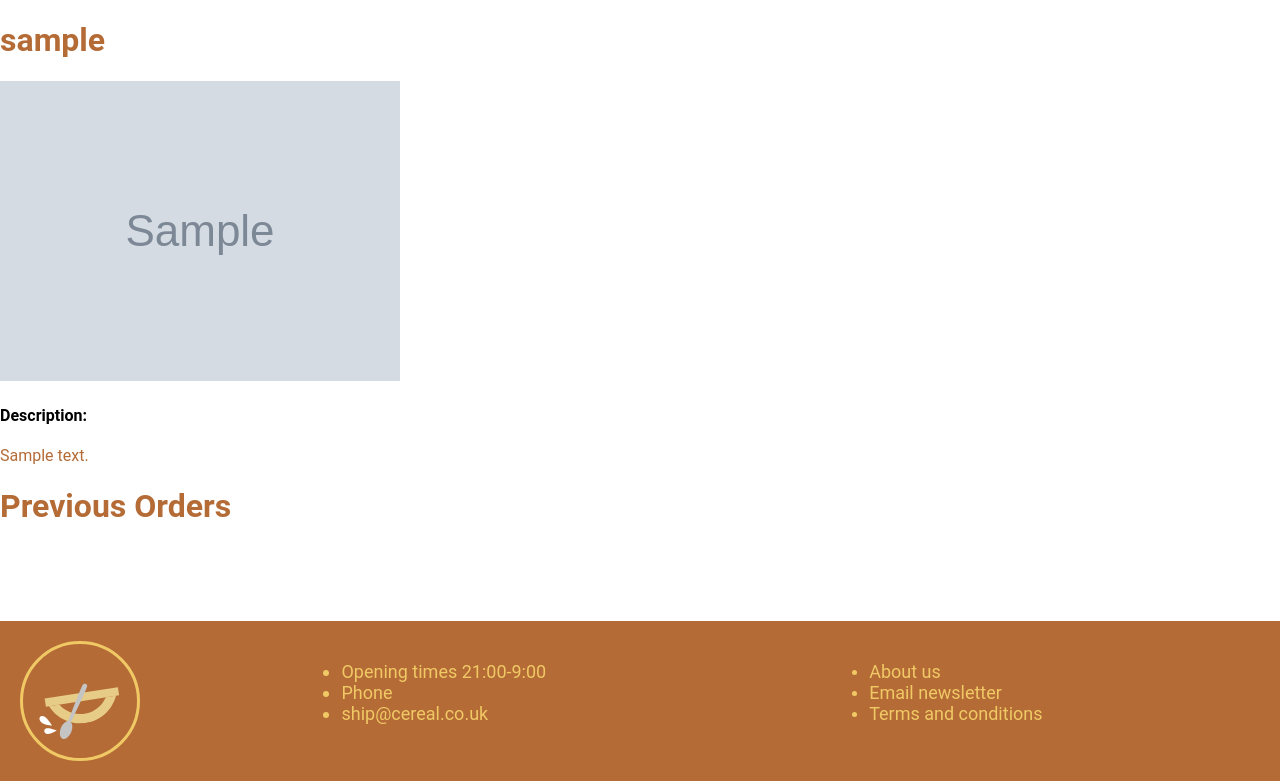
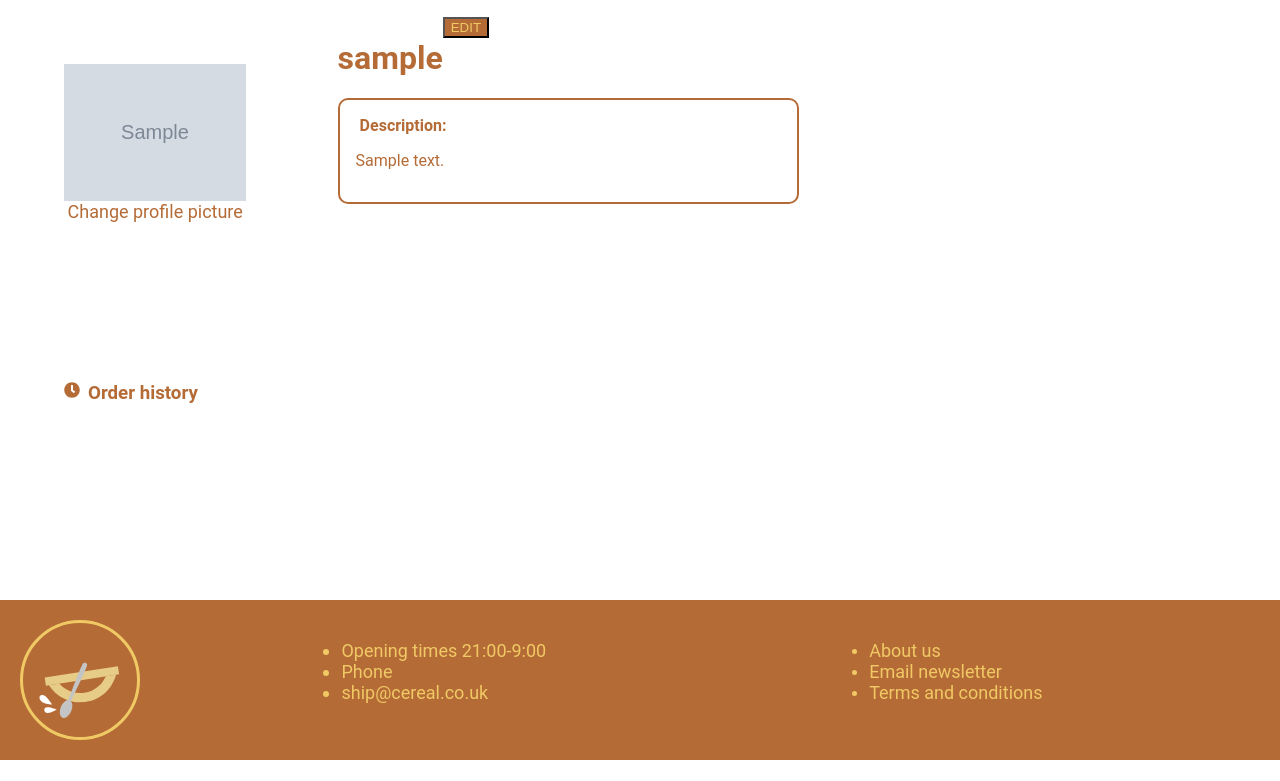
Before and after one commit to DongusJr/Ship_O_Cereal_H17, a Django app: page /user/profile in a window 1280 px wide. Shown: the part 161-942 px from the top of the page. After the commit the page ends 921 px from the top, so only its background shows below. Run offline with Django 3.2, Linux system fonts and the light colour scheme; a user stored in the database is signed in; tables that the repository leaves empty hold one stand-in row (values such as "Sample post"); grey boxes marked "Sample" are stand-in pictures.

Commit message:
Profile mostly done

```diff
--- a/static/css/profile_style.css
+++ b/static/css/profile_style.css
@@ -2,21 +2,87 @@
     display: flex;
     flex-direction: row;
     margin: auto;
+    margin-left: 4rem;
+    height: auto;
 }
 
 .description_box {
     width: 50%;
-    border: 2px solid black;
+    height: fit-content;
+    margin-block: auto;
+    border: 2px solid var(--dark);
+    border-radius: 10px;
+    padding: 1rem;
+}
+
+.description_box h4 {
+    color: var(--dark);
+    margin: 0px;
+    padding-left: 0.25rem;
 }
 
 .profile_info {
-    width: 30%;
+    width: 70%;
+    margin: auto;
+}
+
+.profile_name {
+    display: flex;
+    flex-direction: row;
+    margin-left: auto;
+}
+
+.profile_pic {
+    display: flex;
+    flex-direction: column;
+    margin-top: 4rem;
+    width: 15%;
+}
+
+.profile_pic img {
+    width: 100%;
+}
+
+.profile_pic a {
+    margin-inline: auto;
+}
+
+.profile a:hover {
+    color: var(--light);
 }
 
 .prev_order_container {
-
+    margin-top: 10rem;
+    margin-left: 4rem;
+    color: var(--dark);
 }
 
 .prev_orders {
+    border-top: 2px solid var(--dark);
+}
 
+.prev_order_title {
+    display: flex;
+    flex-direction: row;
+    margin-block: 1rem;
 }
+
+.prev_order_title h3 {
+    margin: 0px;
+}
+
+#clock_div img {
+    width: 100%;
+    height: 100%;
+}
+
+#clock_div {
+    width: 1rem;
+    height: 1rem;
+    margin-right: 0.5rem;
+}
+
+.btn {
+    color: var(--light);
+    height: fit-content;
+}
--- a/templates/profile.html
+++ b/templates/profile.html
@@ -1,20 +1,34 @@
 {% extends 'base_page.html' %}
 {% block content %}
 
+<link rel="stylesheet" href="../static/css/profile_style.css">
+<link rel="stylesheet" href="https://cdnjs.cloudflare.com/ajax/libs/font-awesome/4.7.0/css/font-awesome.min.css">
+
 <div class="profile_page">
     <div class="profile_container">
+        <div class="profile_pic">
+            <img src="{{ profile.image }}"/>
+            <a href="#">Change profile picture</a>
+        </div>
         <div class="profile_info">
-            <h1>{{profile.user.username}}</h1>
-            <img src="{{ profile.image }}"/>
-        </div>
-        <div class="description_box">
-            <h4>Description:</h4>
-            <p>{{profile.description}}</p>
+            <div class="profile_name">
+                    <h1>{{profile.user.username}}</h1>
+                    <button class="btn">EDIT</button>
+                </div>
+            <div class="description_box">
+                <h4>Description:</h4>
+                <p>{{profile.description}}</p>
+            </div>
         </div>
     </div>
 
     <div class="prev_order_container">
-        <h1>Previous Orders</h1>
+        <div class="prev_order_title">
+            <div id="clock_div">
+                <img src="../static/images/clock.svg">
+            </div>
+            <h3>Order history</h3>
+        </div>
         {#{% if previous_order %}#}
         {#<div class="prev_orders">#}
         {#    {% for order, order_product in previous_orders.iteritems() %}#}
```
Also changed, not shown: static/images/clock.svg (added), static/images/pencil.svg (added).
